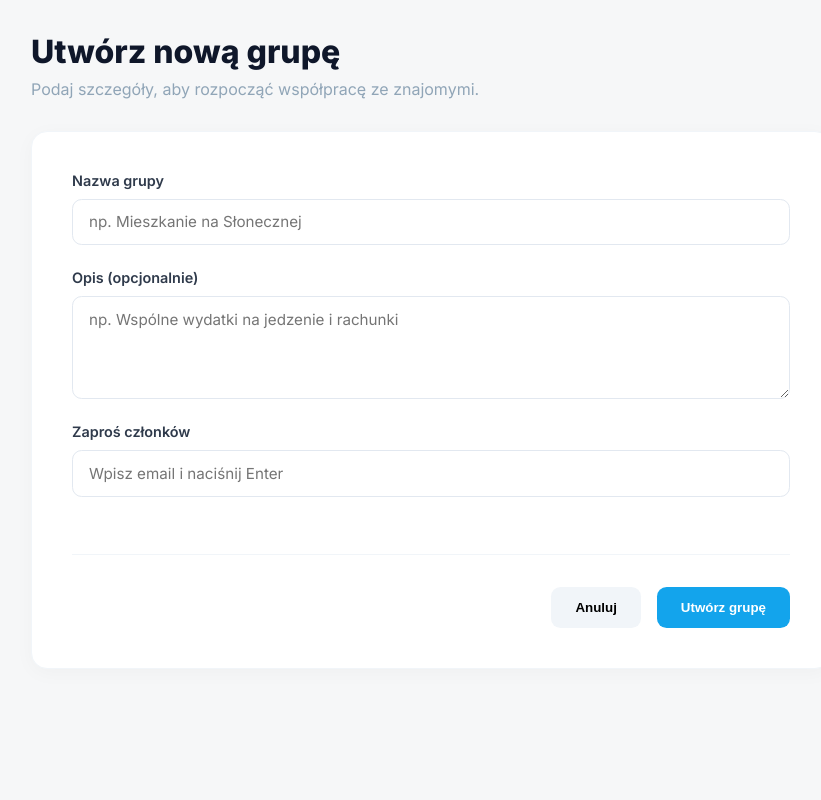
After one commit to jkbPolec/WdPAI_2025, a PHP site: page /public/views/addGroup.html in a window 1280 px wide. The commit adds this page. Shown: the whole page, without its empty margins (1-822 px from the left). Run offline with PHP 8.4, Linux system fonts and the light colour scheme; a stand-in replaces the project's code that opens the database connection.

Commit message:
creating groups

```diff
--- a/Routing.php
+++ b/Routing.php
@@ -2,6 +2,7 @@
 
 require_once 'src/controllers/SecurityController.php';
 require_once 'src/controllers/DashboardController.php';
+require_once 'src/controllers/GroupController.php';
 class Routing
 {
 
@@ -30,6 +31,10 @@ class Routing
         'controller' => 'SecurityController',
         'action' => 'logout'
     ],
+    'addGroup' => [
+        'controller' => 'GroupController',
+        'action' => 'addGroup'
+      ],
   ];
 
   public static function run(string $path)
@@ -41,6 +46,7 @@ class Routing
       case 'search-cards':
       case 'ping':
       case 'logout':
+      case 'addGroup':
         $controller = Routing::$routes[$path]['controller'];
         $action = Routing::$routes[$path]['action'];
 
--- /dev/null
+++ b/public/scripts/addGroup.js
@@ -0,0 +1,32 @@
+const input = document.getElementById('email-input');
+const tagsContainer = document.getElementById('email-tags');
+const hiddenInput = document.getElementById('members-json');
+let emails = [];
+
+input.addEventListener('keydown', (e) => {
+  if (e.key === 'Enter') {
+    e.preventDefault();
+    const email = input.value.trim();
+    if (email && !emails.includes(email)) {
+      emails.push(email);
+      renderTags();
+      input.value = '';
+    }
+  }
+});
+
+function renderTags() {
+  tagsContainer.innerHTML = '';
+  emails.forEach(email => {
+    const tag = document.createElement('div');
+    tag.className = 'tag';
+    tag.innerHTML = `<span>${email}</span><span class="remove" onclick="removeEmail('${email}')">×</span>`;
+    tagsContainer.appendChild(tag);
+  });
+  hiddenInput.value = JSON.stringify(emails);
+}
+
+function removeEmail(email) {
+  emails = emails.filter(e => e !== email);
+  renderTags();
+}
--- /dev/null
+++ b/public/styles/addGroup.css
@@ -0,0 +1,93 @@
+.page-header h1 {
+  color: var(--h1-color);
+  font-size: 2rem;
+  font-weight: 800;
+  margin: 0;
+}
+
+.page-header p {
+  color: var(--small-color);
+  margin: 0.5rem 0 2rem 0;
+}
+
+.form-card {
+  background: white;
+  padding: 2.5rem;
+  border-radius: 1rem;
+  max-width: 800px;
+  box-shadow: 0 4px 20px rgba(0, 0, 0, 0.03);
+  border: 1px solid #f1f5f9;
+}
+
+.field-group {
+  display: flex;
+  flex-direction: column;
+  gap: 0.6rem;
+  margin-bottom: 1.5rem;
+}
+
+.field-group label {
+  font-size: 0.9rem;
+  font-weight: 600;
+  color: var(--small-label-color);
+}
+
+.field-group input,
+.field-group textarea {
+  padding: 0.8rem 1rem;
+  border: 1px solid #e2e8f0;
+  border-radius: 0.6rem;
+  font-size: 0.95rem;
+  font-family: inherit;
+}
+
+.email-tags {
+  display: flex;
+  flex-direction: column;
+  gap: 0.5rem;
+  margin-top: 1rem;
+}
+
+.tag {
+  background: #f8fafc;
+  padding: 0.8rem 1rem;
+  border-radius: 0.5rem;
+  display: flex;
+  justify-content: space-between;
+  align-items: center;
+  font-size: 0.9rem;
+}
+
+.tag .remove {
+  cursor: pointer;
+  color: #94a3b8;
+  font-size: 1.2rem;
+}
+
+.form-footer {
+  display: flex;
+  justify-content: flex-end;
+  gap: 1rem;
+  margin-top: 2rem;
+  padding-top: 2rem;
+  border-top: 1px solid #f1f5f9;
+}
+
+.btn-cancel {
+  background: #f1f5f9;
+  border: none;
+  padding: 0.8rem 1.5rem;
+  border-radius: 0.6rem;
+  cursor: pointer;
+  font-weight: 600;
+}
+
+.btn-submit {
+  background: var(--main-color);
+  color: white;
+  border: none;
+  padding: 0.8rem 1.5rem;
+  border-radius: 0.6rem;
+  cursor: pointer;
+  font-weight: 600;
+}
--- /dev/null
+++ b/public/views/addGroup.html
@@ -0,0 +1,48 @@
+<!DOCTYPE html>
+<html lang="en">
+
+<head>
+  <meta charset="UTF-8">
+  <meta name="viewport" content="width=device-width, initial-scale=1.0">
+  <title>Nowa Grupa - SplitBill</title>
+  <link rel="stylesheet" type="text/css" href="public/styles/main.css">
+  <link rel="stylesheet" type="text/css" href="public/styles/sidebar.css">
+  <link rel="stylesheet" type="text/css" href="public/styles/addGroup.css">
+  <script src="public/scripts/addGroup.js" defer></script>
+</head>
+
+<body>
+  <div class="main-container">
+    <?php include 'public/views/common/sidebar.html'; ?>
+    <main class="content">
+      <header class="page-header">
+        <h1>Utwórz nową grupę</h1>
+        <p>Podaj szczegóły, aby rozpocząć współpracę ze znajomymi.</p>
+      </header>
+      <div class="form-card">
+        <form action="/addGroup" method="POST">
+          <div class="field-group">
+            <label>Nazwa grupy</label>
+            <input name="name" type="text" placeholder="np. Mieszkanie na Słonecznej" required>
+          </div>
+          <div class="field-group">
+            <label>Opis (opcjonalnie)</label>
+            <textarea name="description" placeholder="np. Wspólne wydatki na jedzenie i rachunki" rows="4"></textarea>
+          </div>
+          <div class="field-group">
+            <label>Zaproś członków</label>
+            <input type="email" id="email-input" placeholder="Wpisz email i naciśnij Enter">
+            <div id="email-tags" class="email-tags"></div>
+            <input type="hidden" name="members" id="members-json">
+          </div>
+          <div class="form-footer">
+            <button type="button" class="btn-cancel" onclick="window.history.back()">Anuluj</button>
+            <button type="submit" class="btn-submit">Utwórz grupę</button>
+          </div>
+        </form>
+      </div>
+    </main>
+  </div>
+</body>
+
+</html>
```
Also changed, not shown: src/controllers/GroupController.php (added, +28 -0 lines), src/repository/GroupRepository.php (added, +31 -0 lines), src/services/GroupService.php (added, +31 -0 lines).
